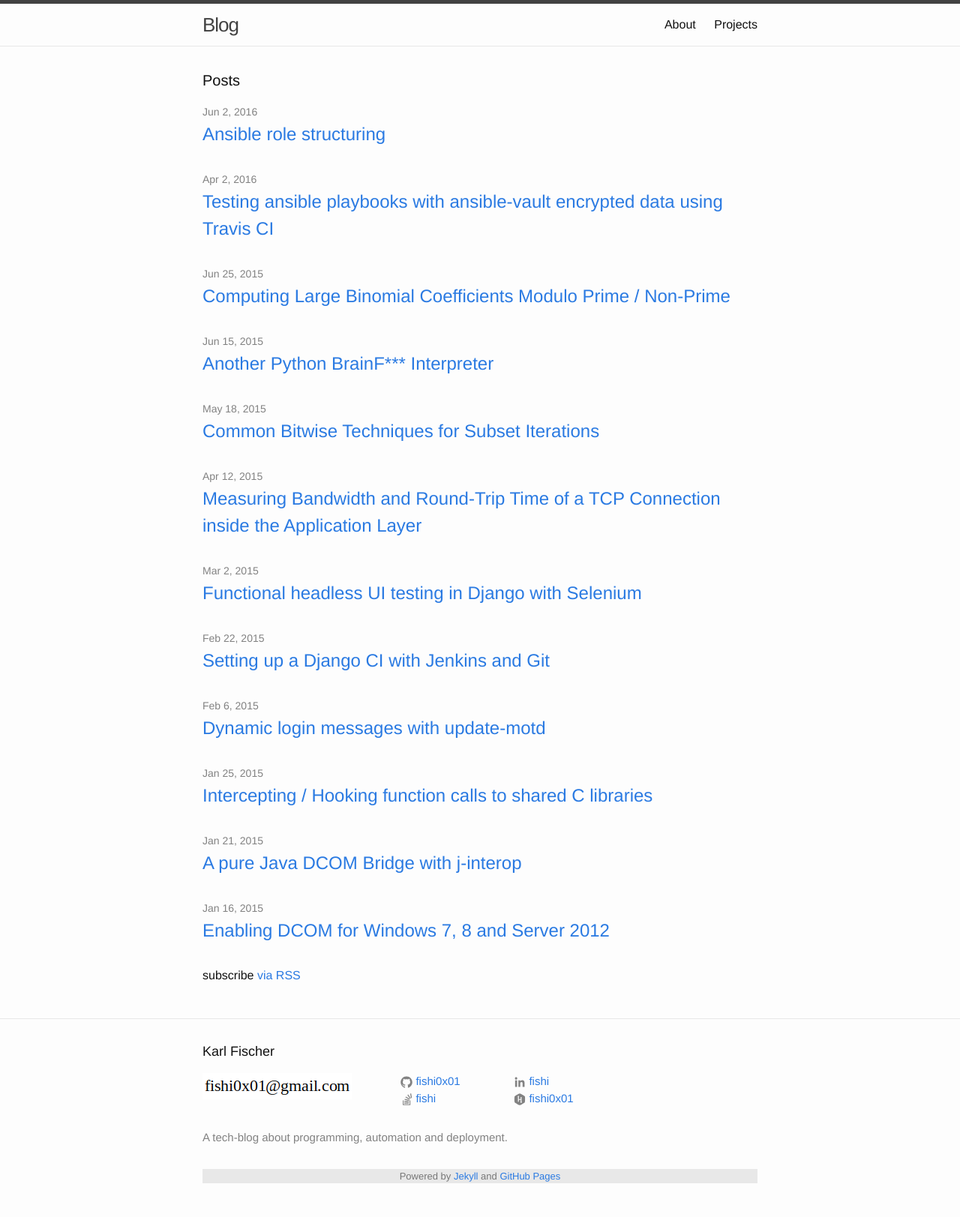
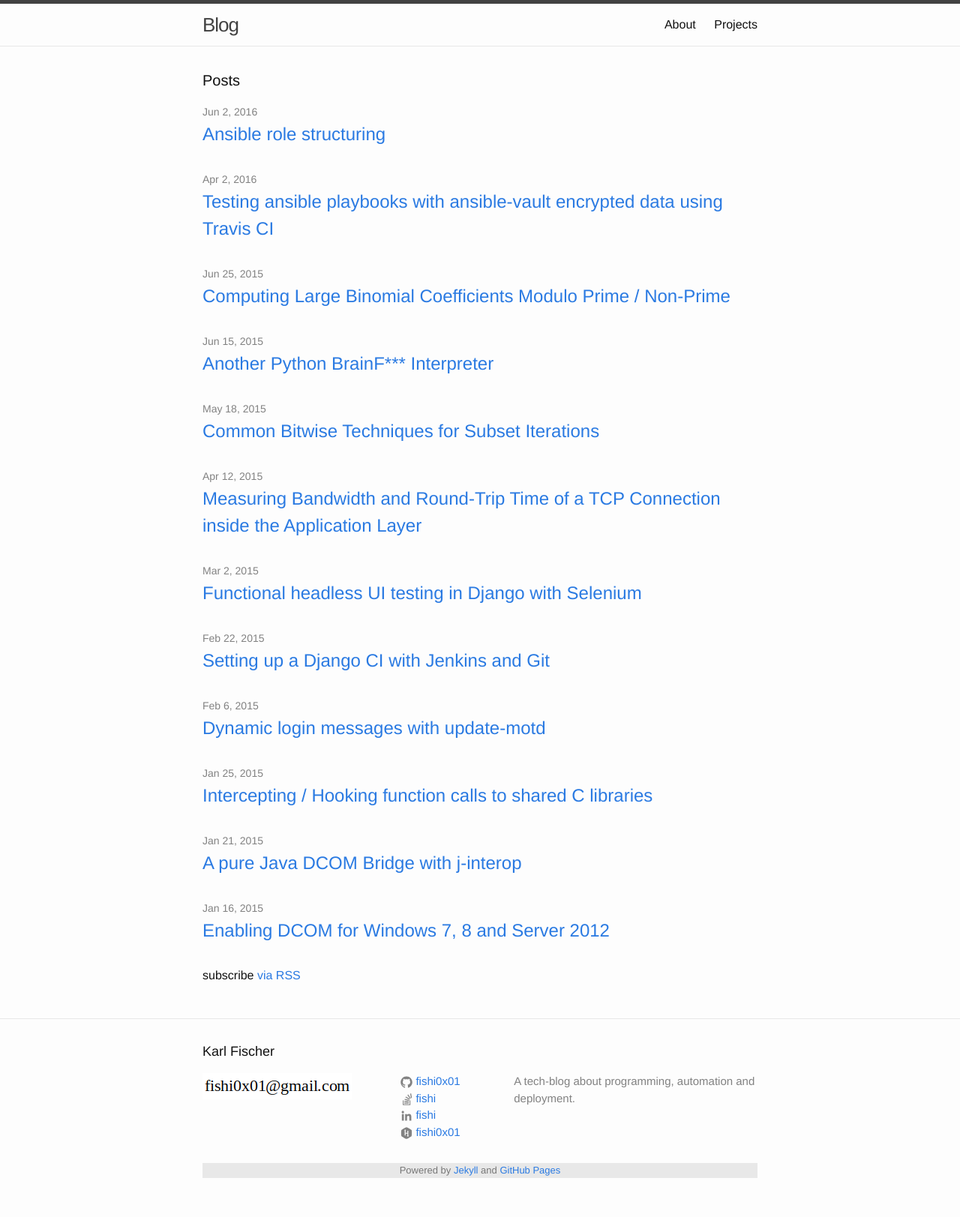
Before and after one commit to fishi0x01/fishi0x01.github.io, a Jekyll site: the page built from index.html, in a window 1280 px wide. Shown: the whole page at 75% size. Built offline with Jekyll 4.4.1, drawn with Linux system fonts in a browser that asks for light colours.

Commit message:
Adjust footer

```diff
--- a/_includes/footer.html
+++ b/_includes/footer.html
@@ -16,10 +16,6 @@
           <li>
             {% include icon-stackoverflow.html userhash=site.stackoverflow_userhash username=site.stackoverflow_username %}
           </li>
-        </ul>
-      </div>
-      <div class="footer-col footer-col-3">
-        <ul class="social-media-list">
           <li>
             {% include icon-linkedin.html username=site.linkedin_username %}
           </li>
@@ -28,7 +24,7 @@
           </li>
         </ul>
       </div>
-      <div class="footer-col footer-col-4">
+      <div class="footer-col footer-col-3">
         <p>{{ site.description }}</p>
       </div>
     </div>
```
